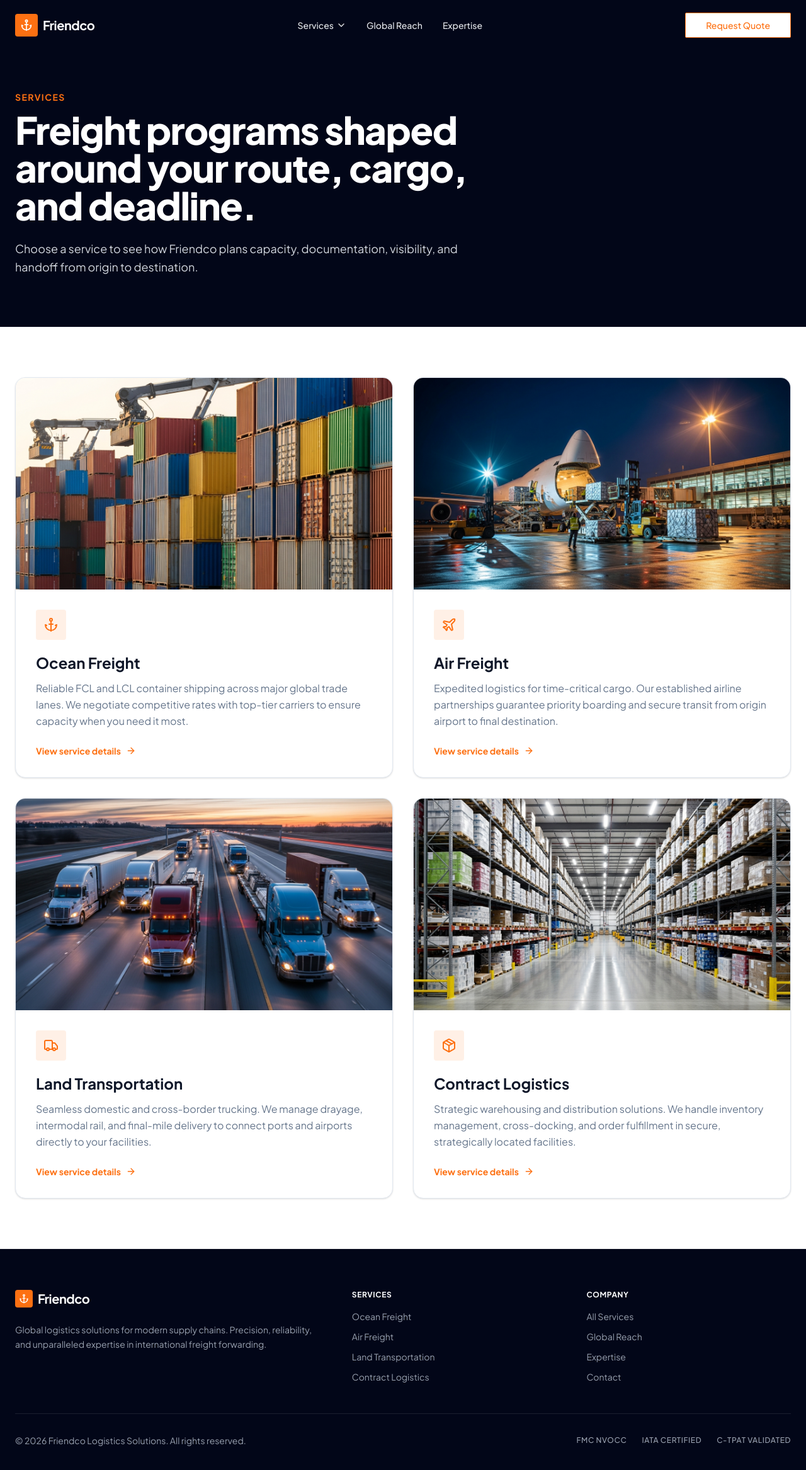
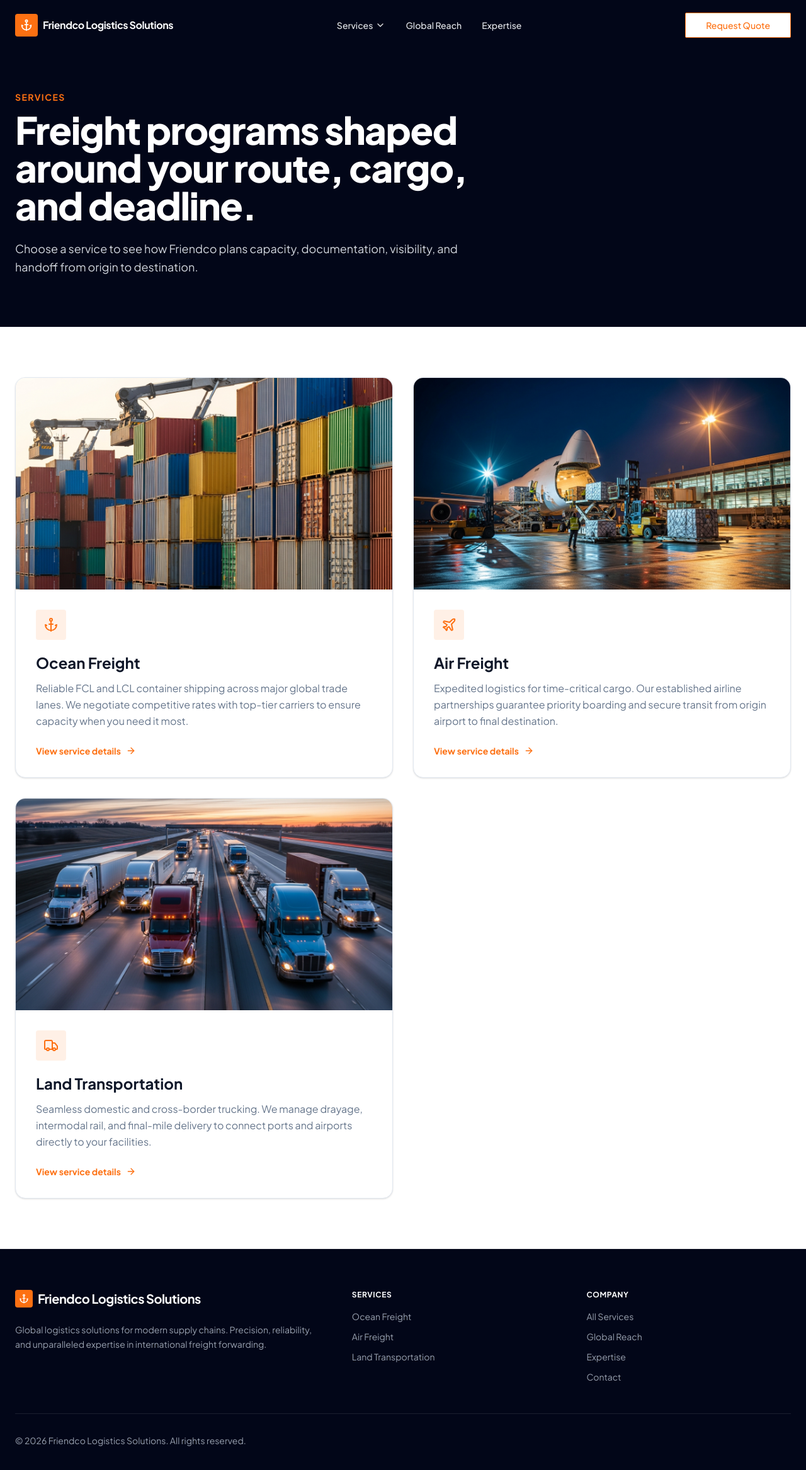
Before and after one commit to raptor1769/friendsco, a React (Vite) app: page /services in a window 1280 px wide. Shown: the top 2334 px of the page at 63% size. Built offline with nearby package versions, Linux system fonts and the light colour scheme.

Commit message:
Final deploy

```diff
--- a/src/components/layout/Footer.tsx
+++ b/src/components/layout/Footer.tsx
@@ -4,18 +4,24 @@ import { Anchor } from "lucide-react";
 import { services } from "@/components/sections/Services";
 
 export function Footer() {
+  const scrollToTop = () => {
+    window.requestAnimationFrame(() => {
+      window.scrollTo({ top: 0, left: 0, behavior: "smooth" });
+    });
+  };
+
   return (
     <footer className="bg-slate-950 py-16 text-gray-400 text-sm border-t border-white/5">
       <div className="container mx-auto px-4 md:px-6">
         <div className="grid grid-cols-1 md:grid-cols-[1.5fr_1fr_1fr] gap-12 mb-12">
 
           <div>
-            <Link href="/" className="flex items-center gap-2 mb-6">
+            <Link href="/" onClick={scrollToTop} className="flex items-center gap-2 mb-6">
               <div className="p-1.5 rounded bg-primary flex items-center justify-center">
                 <Anchor className="w-4 h-4 text-white" />
               </div>
               <span className="font-bold text-xl text-white tracking-tight">
-                Friendco
+                Friendco Logistics Solutions
               </span>
             </Link>
             <p className="mb-6 leading-relaxed">
@@ -28,7 +34,7 @@ export function Footer() {
             <ul className="space-y-3">
               {services.map((service) => (
                 <li key={service.slug}>
-                  <Link href={`/services/${service.slug}`} className="hover:text-primary transition-colors">
+                  <Link href={`/services/${service.slug}`} onClick={scrollToTop} className="hover:text-primary transition-colors">
                     {service.title}
                   </Link>
                 </li>
@@ -39,21 +45,21 @@ export function Footer() {
           <div>
             <h4 className="text-white font-bold mb-4 uppercase tracking-wider text-xs">Company</h4>
             <ul className="space-y-3">
-              <li><Link href="/services" className="hover:text-primary transition-colors">All Services</Link></li>
-              <li><Link href="/global-reach" className="hover:text-primary transition-colors">Global Reach</Link></li>
-              <li><Link href="/expertise" className="hover:text-primary transition-colors">Expertise</Link></li>
-              <li><Link href="/contact" className="hover:text-primary transition-colors">Contact</Link></li>
+              <li><Link href="/services" onClick={scrollToTop} className="hover:text-primary transition-colors">All Services</Link></li>
+              <li><Link href="/global-reach" onClick={scrollToTop} className="hover:text-primary transition-colors">Global Reach</Link></li>
+              <li><Link href="/expertise" onClick={scrollToTop} className="hover:text-primary transition-colors">Expertise</Link></li>
+              <li><Link href="/contact" onClick={scrollToTop} className="hover:text-primary transition-colors">Contact</Link></li>
             </ul>
           </div>
         </div>
 
         <div className="pt-8 border-t border-white/10 flex flex-col md:flex-row justify-between items-center gap-4">
           <p>© {new Date().getFullYear()} Friendco Logistics Solutions. All rights reserved.</p>
-          <div className="flex items-center gap-6 text-xs font-medium uppercase tracking-wider">
+          {/* <div className="flex items-center gap-6 text-xs font-medium uppercase tracking-wider">
             <span>FMC NVOCC</span>
             <span>IATA Certified</span>
             <span>C-TPAT Validated</span>
-          </div>
+          </div> */}
         </div>
       </div>
     </footer>
--- a/src/components/layout/Navbar.tsx
+++ b/src/components/layout/Navbar.tsx
@@ -81,8 +81,8 @@ export function Navbar() {
             <div className={`p-2 rounded flex items-center justify-center transition-colors ${isScrolled ? 'bg-primary' : 'bg-primary'}`}>
               <Anchor className="w-5 h-5 text-white" />
             </div>
-            <span className={`font-bold text-xl tracking-tight transition-colors ${isScrolled ? 'text-foreground' : 'text-white'}`}>
-              Friendco
+            <span className={`font-bold text-l tracking-tight transition-colors ${isScrolled ? 'text-foreground' : 'text-white'}`}>
+              Friendco Logistics Solutions
             </span>
           </Link>
 
--- a/src/components/sections/Hero.tsx
+++ b/src/components/sections/Hero.tsx
@@ -15,7 +15,7 @@ export function Hero() {
           className="w-full h-full object-cover"
         />
         <div className="absolute inset-0 bg-slate-950/70" />
-        <div className="absolute inset-0 bg-gradient-to-t from-slate-950 via-transparent to-transparent" />
+        <div className="absolute inset-0 bg-linear-to-t from-slate-950 via-transparent to-transparent" />
       </div>
 
       <div className="container relative z-10 mx-auto px-4 md:px-6 pt-24 pb-12">
@@ -25,10 +25,12 @@ export function Hero() {
             animate={{ opacity: 1, y: 0 }}
             transition={{ duration: 0.8, ease: "easeOut" }}
           >
-            <div className="inline-flex items-center gap-2 px-3 py-1 rounded-full bg-white/10 border border-white/20 backdrop-blur-md mb-6">
+            {/* <div className="inline-flex items-center gap-2 px-3 py-1 rounded-full bg-white/10 border border-white/20 backdrop-blur-md mb-6">
               <span className="w-2 h-2 rounded-full bg-primary animate-pulse" />
-              <span className="text-xs font-medium text-white tracking-wider uppercase">Global Logistics Solutions</span>
-            </div>
+              <span className="text-xs font-medium text-white tracking-wider uppercase">
+                Global Logistics Solutions
+              </span>
+            </div> */}
 
             <h1 className="text-5xl md:text-7xl font-extrabold text-white leading-[1.1] mb-6 tracking-tight">
               Precision Freight. <br />
@@ -38,7 +40,9 @@ export function Hero() {
             </h1>
 
             <p className="text-lg md:text-xl text-gray-300 max-w-2xl mb-10 leading-relaxed">
-              We engineer resilient supply chains for the world's most demanding importers and exporters. From complex FCL maritime routing to expedited air freight and seamless customs brokerage.
+              We engineer resilient supply chains for the world's most demanding
+              importers and exporters. From complex FCL maritime routing to
+              expedited air freight and seamless customs brokerage.
             </p>
 
             <div className="flex flex-col sm:flex-row gap-4">
--- a/src/components/sections/Services.tsx
+++ b/src/components/sections/Services.tsx
@@ -61,20 +61,20 @@ export const services: Service[] = [
     ],
     quotePrompt: "Land Transportation",
   },
-  {
-    title: "Contract Logistics",
-    slug: "contract-logistics",
-    description: "Strategic warehousing and distribution solutions. We handle inventory management, cross-docking, and order fulfillment in secure, strategically located facilities.",
-    icon: Package,
-    image: warehouseImg,
-    tags: ["Cross-docking", "Inventory Control", "Fulfillment"],
-    highlights: [
-      "Flexible warehousing near key ports and consumption markets",
-      "Cross-docking programs that shorten dwell time",
-      "Inventory control and fulfillment support for growing operations",
-    ],
-    quotePrompt: "Contract Logistics",
-  },
+  // {
+  //   title: "Contract Logistics",
+  //   slug: "contract-logistics",
+  //   description: "Strategic warehousing and distribution solutions. We handle inventory management, cross-docking, and order fulfillment in secure, strategically located facilities.",
+  //   icon: Package,
+  //   image: warehouseImg,
+  //   tags: ["Cross-docking", "Inventory Control", "Fulfillment"],
+  //   highlights: [
+  //     "Flexible warehousing near key ports and consumption markets",
+  //     "Cross-docking programs that shorten dwell time",
+  //     "Inventory control and fulfillment support for growing operations",
+  //   ],
+  //   quotePrompt: "Contract Logistics",
+  // },
 ];
 
 export function getServiceBySlug(slug?: string) {
--- a/src/pages/service-detail.tsx
+++ b/src/pages/service-detail.tsx
@@ -18,11 +18,18 @@ export default function ServiceDetailPage() {
     <PageLayout>
       <section className="relative overflow-hidden pt-36 pb-20 bg-slate-950 text-white">
         <div className="absolute inset-0">
-          <img src={service.image} alt={service.title} className="h-full w-full object-cover opacity-30" />
-          <div className="absolute inset-0 bg-gradient-to-r from-slate-950 via-slate-950/90 to-slate-950/40" />
+          <img
+            src={service.image}
+            alt={service.title}
+            className="h-full w-full object-cover opacity-30"
+          />
+          <div className="absolute inset-0 bg-linear-to-r from-slate-900 via-slate-900/50 to-slate-900/20" />
         </div>
         <div className="container relative mx-auto px-4 md:px-6">
-          <Link href="/services" className="mb-8 inline-flex items-center gap-2 text-sm font-semibold text-gray-300 hover:text-primary">
+          <Link
+            href="/services"
+            className="mb-8 inline-flex items-center gap-2 text-sm font-semibold text-gray-300 hover:text-primary"
+          >
             <ArrowLeft className="h-4 w-4" />
             All services
           </Link>
@@ -30,9 +37,15 @@ export default function ServiceDetailPage() {
             <div className="mb-6 flex h-14 w-14 items-center justify-center rounded-xl bg-primary">
               <service.icon className="h-7 w-7 text-white" />
             </div>
-            <p className="text-sm font-bold text-primary tracking-widest uppercase mb-3">Service Detail</p>
-            <h1 className="text-5xl md:text-6xl font-extrabold tracking-tight mb-6">{service.title}</h1>
-            <p className="text-lg text-gray-300 leading-relaxed">{service.description}</p>
+            <p className="text-sm font-bold text-primary tracking-widest uppercase mb-3">
+              Service Detail
+            </p>
+            <h1 className="text-5xl md:text-6xl font-extrabold tracking-tight mb-6">
+              {service.title}
+            </h1>
+            <p className="text-lg text-gray-300 leading-relaxed">
+              {service.description}
+            </p>
           </div>
         </div>
       </section>
@@ -41,13 +54,18 @@ export default function ServiceDetailPage() {
         <div className="container mx-auto px-4 md:px-6">
           <div className="grid lg:grid-cols-[1fr_0.75fr] gap-12">
             <div>
-              <p className="text-sm font-bold text-primary tracking-widest uppercase mb-3">How We Help</p>
+              <p className="text-sm font-bold text-primary tracking-widest uppercase mb-3">
+                How We Help
+              </p>
               <h2 className="text-4xl font-extrabold tracking-tight mb-8">
                 A practical operating plan, not just a booking.
               </h2>
               <div className="space-y-5">
                 {service.highlights.map((highlight) => (
-                  <div key={highlight} className="flex gap-4 rounded-xl border border-border p-5">
+                  <div
+                    key={highlight}
+                    className="flex gap-4 rounded-xl border border-border p-5"
+                  >
                     <CheckCircle2 className="mt-0.5 h-5 w-5 flex-none text-primary" />
                     <p className="text-muted-foreground">{highlight}</p>
                   </div>
@@ -59,13 +77,18 @@ export default function ServiceDetailPage() {
               <h3 className="text-2xl font-bold mb-4">Best fit for</h3>
               <div className="flex flex-wrap gap-2 mb-8">
                 {service.tags.map((tag) => (
-                  <span key={tag} className="rounded-md bg-white px-3 py-2 text-sm font-semibold text-muted-foreground shadow-sm">
+                  <span
+                    key={tag}
+                    className="rounded-md bg-white px-3 py-2 text-sm font-semibold text-muted-foreground shadow-sm"
+                  >
                     {tag}
                   </span>
                 ))}
               </div>
               <p className="text-muted-foreground leading-relaxed">
-                Tell us the origin, destination, commodity, and timing. The quote form below is already set to {service.title} so our team can respond with the right routing assumptions.
+                Tell us the origin, destination, commodity, and timing. The
+                quote form below is already set to {service.title} so our team
+                can respond with the right routing assumptions.
               </p>
             </aside>
           </div>
--- a/vite.config.ts
+++ b/vite.config.ts
@@ -10,7 +10,7 @@ export default defineConfig(({ mode }) => {
   const base = env.VITE_GITHUB_PAGES_BASE || defaultGitHubPagesBase;
 
   return {
-    base,
+    base: "/",
 
     plugins: [react(), tailwindcss()],
 
```
